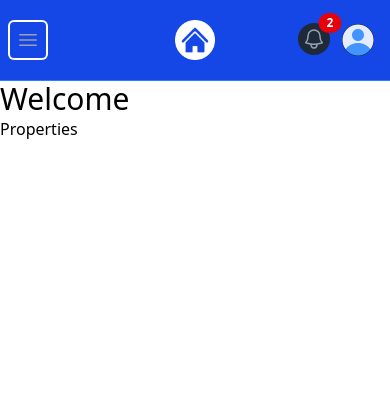
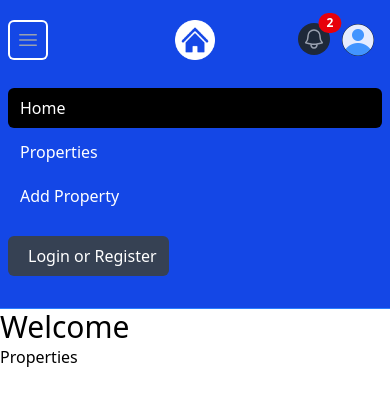
Before and after one commit to NicolaiHong/NextJsProject-HotelApp, a Next.js app: page / in a window 390 px wide. Both pictures are taken after a click on the button "Open main menu". Shown: the top 406 px of the page. Built offline with nearby package versions, Linux system fonts and the light colour scheme.

Commit message:
feat: setup profile menu and mobile menu
use useState for setting

```diff
--- a/components/Navbar.tsx
+++ b/components/Navbar.tsx
@@ -1,4 +1,5 @@
 "use client";
+import { useState } from "react";
 import logo from "../assets/images/logo-white.png";
 import Image from "next/image";
 import profileDefault from "../assets/images/profile.png";
@@ -6,6 +7,11 @@ import Link from "next/link";
 import { FaGoogle } from "react-icons/fa";
 
 const Navbar = () => {
+  //setting state for mobile menu
+  const [isMobileMenuOpen, setIsMobileMenuOpen] = useState(false);
+
+  const [isProfileMenuOpen, setIsProfileMenuOpen] = useState(false);
+
   return (
     <nav className="bg-blue-700 border-b border-blue-500">
       <div className="mx-auto max-w-7xl px-2 sm:px-6 lg:px-8">
@@ -18,6 +24,7 @@ const Navbar = () => {
               className="relative inline-flex items-center justify-center rounded-md p-2 text-gray-400 hover:bg-gray-700 hover:text-white focus:outline-none focus:ring-2 focus:ring-inset focus:ring-white"
               aria-controls="mobile-menu"
               aria-expanded="false"
+              onClick={() => setIsMobileMenuOpen((prev) => !prev)}
             >
               <span className="absolute -inset-0.5"></span>
               <span className="sr-only">Open main menu</span>
@@ -121,6 +128,7 @@ const Navbar = () => {
                   id="user-menu-button"
                   aria-expanded="false"
                   aria-haspopup="true"
+                  onClick={() => setIsProfileMenuOpen((prev) => !prev)}
                 >
                   <span className="absolute -inset-1.5"></span>
                   <span className="sr-only">Open user menu</span>
@@ -133,6 +141,7 @@ const Navbar = () => {
               </div>
 
               {/* Profile dropdown */}
+              {isProfileMenuOpen && (
                 <div
                   id="user-menu"
                   className="hidden absolute right-0 z-10 mt-2 w-48 origin-top-right rounded-md bg-white py-1 shadow-lg ring-1 ring-black ring-opacity-5 focus:outline-none"
@@ -168,13 +177,15 @@ const Navbar = () => {
                     Sign Out
                   </button>
                 </div>
+              )}
             </div>
           </div>
         </div>
       </div>
 
       {/* Mobile menu, show/hide based on menu state */}
-      <div className="hidden" id="mobile-menu">
+      {isMobileMenuOpen && (
+        <div id="mobile-menu">
           <div className="space-y-1 px-2 pb-3 pt-2">
             <Link
               href="/"
@@ -200,6 +211,7 @@ const Navbar = () => {
             </button>
           </div>
         </div>
+      )}
     </nav>
   );
 };
```
Lines whose indentation alone changed are shown as unchanged.
